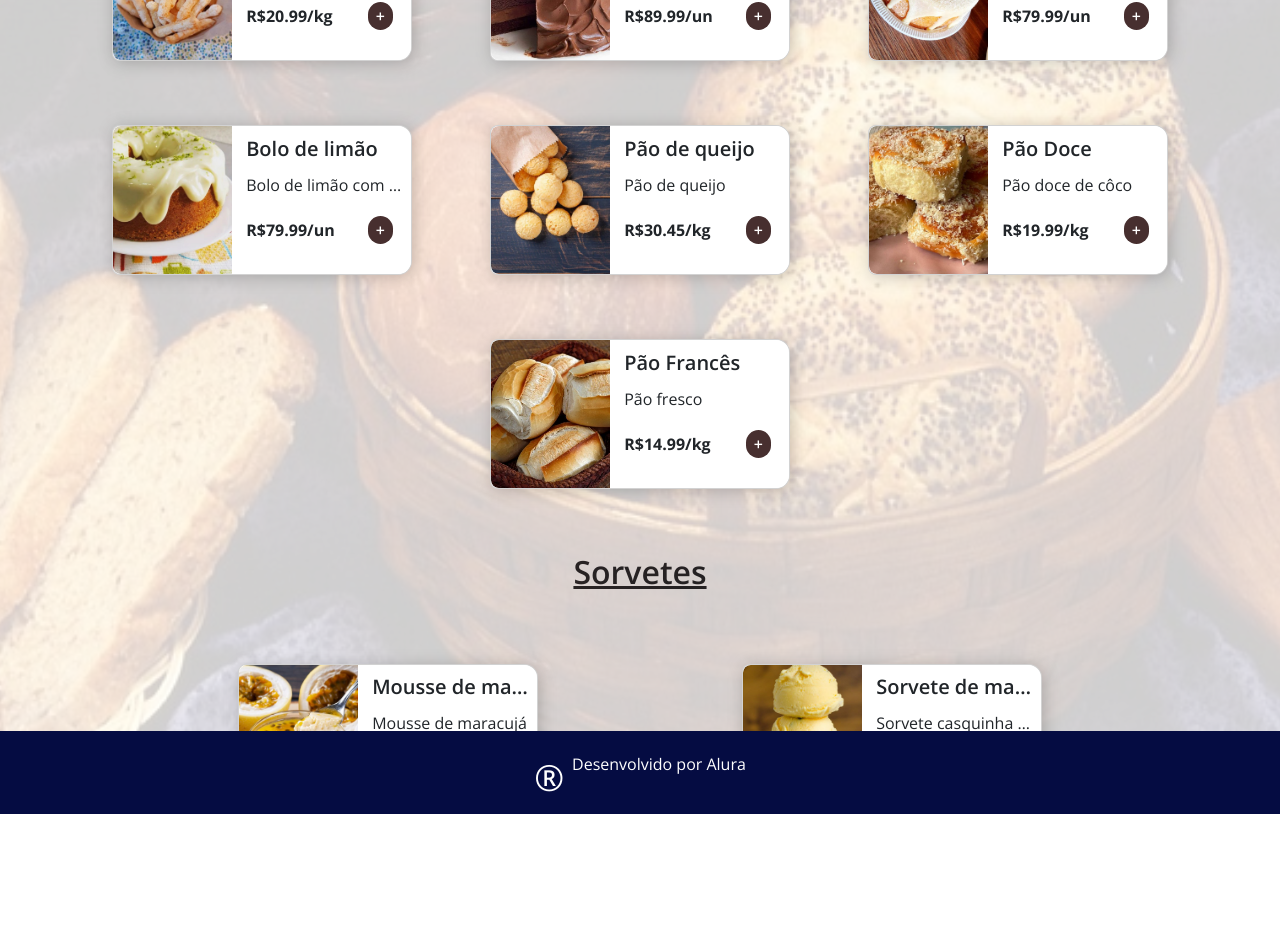
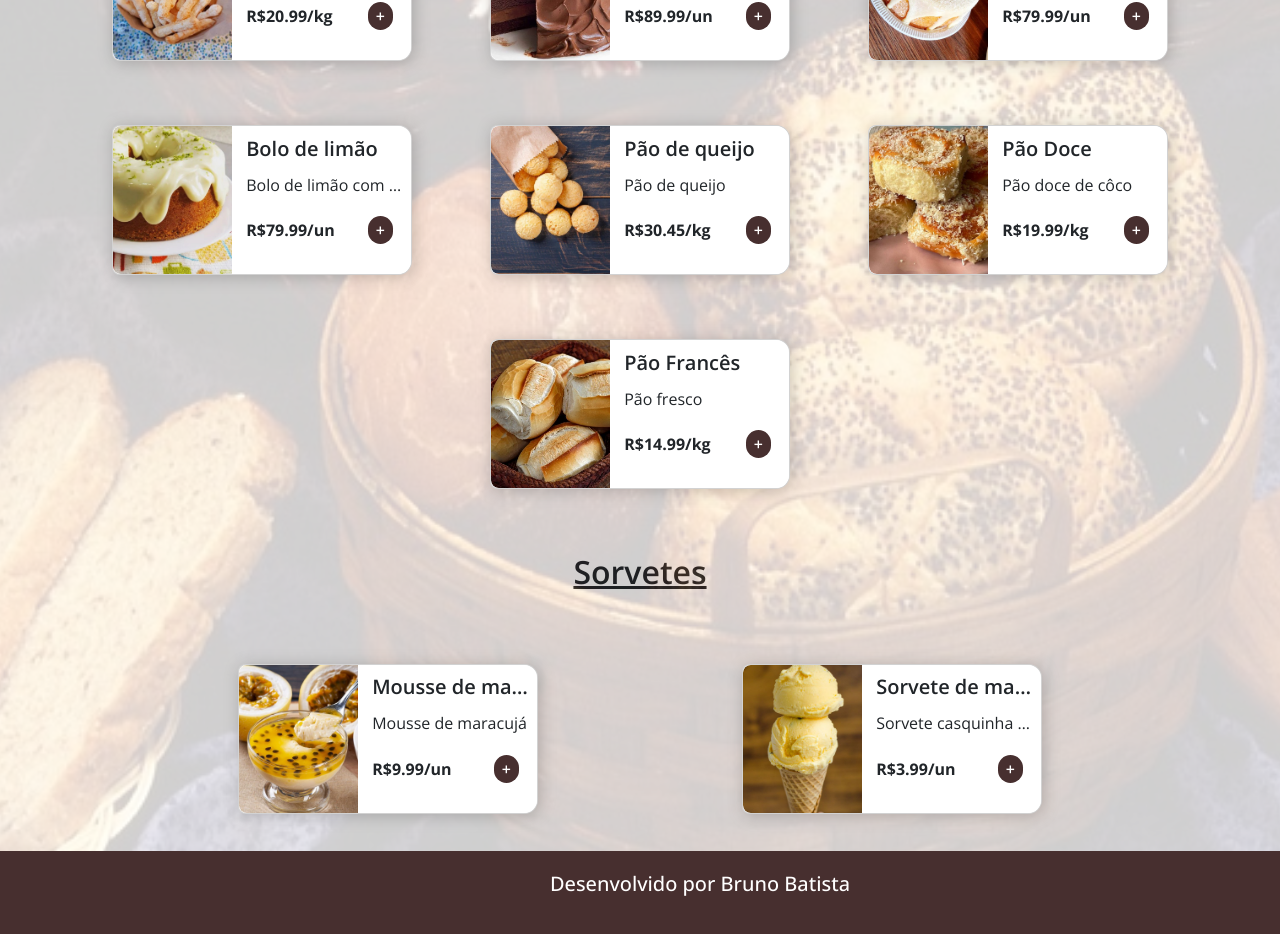
Before and after one commit to 09brsv/front-padaria, an Angular app: page /produtos in a window 1280 px wide. Shown: the part 1140-2074 px from the top of the page. Before the commit the page ends 1954 px from the top, so only its background shows below. Built offline with nearby package versions, Linux system fonts and the light colour scheme.

Commit message:
style(src): estilizando footer, melhorando responsividade

```diff
--- a/src/app/pages/products/components/list-products/list-products.component.html
+++ b/src/app/pages/products/components/list-products/list-products.component.html
@@ -1,47 +1,55 @@
+<div class="body">
   <app-header (searchChange)="onSearchChange($event)"></app-header>
   <section class="container">
     <div class="row-card">
+      <ng-container
+        *ngIf="resultProducts$ | async as resultProducts; else telaInicial">
+        <ng-container
+          *ngTemplateOutlet="
+            displayProducts;
+            context: {
+              $implicit: resultProducts
+            }
+          "></ng-container>
+      </ng-container>
+
+      <ng-template #telaInicial>
+        <ng-container
+          *ngTemplateOutlet="
+            displayProducts;
+            context: {
+              $implicit: (productsFacade.products$ | async)
+            }
+          "></ng-container>
+      </ng-template>
+    </div>
+
+    <ng-template #displayProducts let-products>
+      <ng-container *ngIf="products[0]; else empty">
+        <ng-container *ngFor="let product of products; let i = index">
           <div
-      class="container-card row-card"
-      *ngIf="resultProducts$ | async; else telaInicial">
-      <ng-container
-        *ngFor="let product of listProducts; let i = index"
-        >
-        <div
-          *ngIf="i === 0 || listProducts[i - 1].category !== product.category"
-          class="category"
-          >
+            *ngIf="i === 0 || products[i - 1]?.category !== product.category"
+            class="category">
             <h2>{{ product.category }}</h2>
           </div>
           <app-product
             [product]="product"
             (modalChangeProduct)="onModalChange()"></app-product>
         </ng-container>
-    </div>
-  </div>
-  <ng-template #telaInicial>
-    <ng-container
-      *ngFor="
-        let product of productsFacade.products$ | async as products;
-        let i = index
-      "
-      >
-      <div
-        *ngIf="i === 0 || products[i - 1].category !== product.category"
-        class="category"
-        >
-        <h2>{{ product.category }}</h2>
-      </div>
-      <app-product
-        [product]="product"
-        (modalChangeProduct)="onModalChange()"></app-product>
       </ng-container>
+      <ng-template #empty>
+        <strong style="transform: translateX(20%);">Nenhum produto encontrado</strong>
       </ng-template>
+    </ng-template>
+
     <div
       class="cesta"
       *ngIf="(productsFacade.cart$ | async)?.length as basketLength">
       <div class="position-relative">
-      <button class="border-0" style="background: none" (click)="openModalOrder()">
+        <button
+          class="border-0"
+          style="background: none"
+          (click)="openModalOrder()">
           <span
             class="position-absolute top-0 start-100 translate-middle badge rounded-pill bg-danger"
             >{{ basketLength }}</span
@@ -60,3 +68,4 @@
     </div>
   </section>
   <app-footer></app-footer>
+</div>
--- a/src/app/pages/products/components/list-products/list-products.component.scss
+++ b/src/app/pages/products/components/list-products/list-products.component.scss
@@ -1,3 +1,9 @@
+.body {
+  min-height: 100vh;
+}
+.container {
+  padding-bottom: 120px;
+}
 .row-card {
   display: flex;
   flex-flow: row wrap;
@@ -29,4 +35,8 @@
   position: fixed;
   bottom: 2rem;
   right: 2rem;
+
+  &:hover {
+    transform: scale(1.2);
+  }
 }
--- a/src/app/pages/products/components/list-products/product/modal/modal-product.component.html
+++ b/src/app/pages/products/components/list-products/product/modal/modal-product.component.html
@@ -8,7 +8,7 @@
       (click)="modal.dismiss('Cross click')"></button>
   </div>
   <div class="modal-body" *ngIf="formProduto">
-    <div class="d-flex justify-content-between">
+    <div class="d-flex justify-content-between gap-3">
       <div class="content-info-product">
         <img src="{{ product.image }}" alt="{{ product.title }}" />
         <p class="py-2">{{ product.description }}</p>
@@ -46,7 +46,7 @@
             </div>
           </div>
         </form>
-        <div class="row g-3 align-items-end" style="padding-block-start: 50%;">
+        <div class="row g-3 align-items-end product-total">
           <span>Total: <strong>{{formProduto.get('total')?.value | currency}}</strong></span>
         </div>
       </div>
--- a/src/app/pages/products/components/list-products/product/modal/modal-product.component.scss
+++ b/src/app/pages/products/components/list-products/product/modal/modal-product.component.scss
@@ -1,14 +1,25 @@
-
 .content-form {
   text-align: right;
   min-width: 50%;
+
   .button-quantity {
     border: none;
     background: none;
   }
+
+  & .product-total {
+    padding-block-start: 50%;
+
+    @media screen and (max-width: 768px) {
+      padding-block-start: 80%;
+    }
+  }
+
 }
+
 .content-info-product {
   max-width: 40%;
+
   & img {
     width: 100%;
     max-height: 300px;
--- a/src/app/shared/components/footer/footer.component.html
+++ b/src/app/shared/components/footer/footer.component.html
@@ -1,4 +1,3 @@
 <footer>
-  <span>&#174;</span>
-  <p>Desenvolvido por Alura</p>
+  <p>Desenvolvido por Bruno Batista</p>
 </footer>
--- a/src/app/shared/components/footer/footer.component.scss
+++ b/src/app/shared/components/footer/footer.component.scss
@@ -1,14 +1,21 @@
 footer {
-  background-color: #050c42;
+  background-color: var(--primary-color);
   height: 83px;
   width: 100%;
+  color: #ffffff;
+  position: absolute;
   bottom: 0;
-  position: absolute;
-  color: #ffffff;
   display: flex;
   justify-content: center;
   align-items: center;
   font-weight: 400;
+  line-height: 100px;
+
+  & p {
+    font-size: 20px;
+    font-weight: 500;
+    transform: translateX(20%);
+  }
 }
 
 span {
--- a/src/app/shared/components/header/header.component.scss
+++ b/src/app/shared/components/header/header.component.scss
@@ -83,7 +83,7 @@ header {
         width: 45px;
         position: absolute;
         right: 0;
-        background-color: #eee;
+        background: none;
 
         & i {
           position: absolute;
--- a/src/app/shared/components/modal-order/modal-order.component.html
+++ b/src/app/shared/components/modal-order/modal-order.component.html
@@ -8,7 +8,7 @@
       (click)="modal.dismiss('Cross click')"></button>
   </div>
   <div class="card" [formGroup]="formOrder">
-    <div class="row col-12 text-end">
+    <div class="w-full text-end pe-2">
       <b>Valor</b>
     </div>
     <div
@@ -24,7 +24,7 @@
           ></span>
         </div>
         <div class="col col-4">
-          {{ product.get('title')?.value }}
+          <span>{{ product.get('title')?.value }}</span>
         </div>
         <div class="col col-4">
           <div class="d-flex align-items-center gap-4">
@@ -79,7 +79,7 @@
         <div class="form-group">
           <button
             class="btn btn-success"
-            style="width: -webkit-fill-available;"
+            style="width: -webkit-fill-available"
             (click)="closeOrder()">
             Enviar pedido para whatsapp
             <fa-icon class="ms-2" [icon]="whatsappIcon" [size]="'2x'"></fa-icon>
--- a/src/styles.scss
+++ b/src/styles.scss
@@ -65,3 +65,9 @@ h5,
 h6 {
   font-weight: 600;
 }
+
+@media screen and (max-width: 768px) {
+  p, span, strong, input::placeholder {
+    font-size: 0.9em;
+  }
+}
```
Lines whose indentation alone changed are shown as unchanged.
